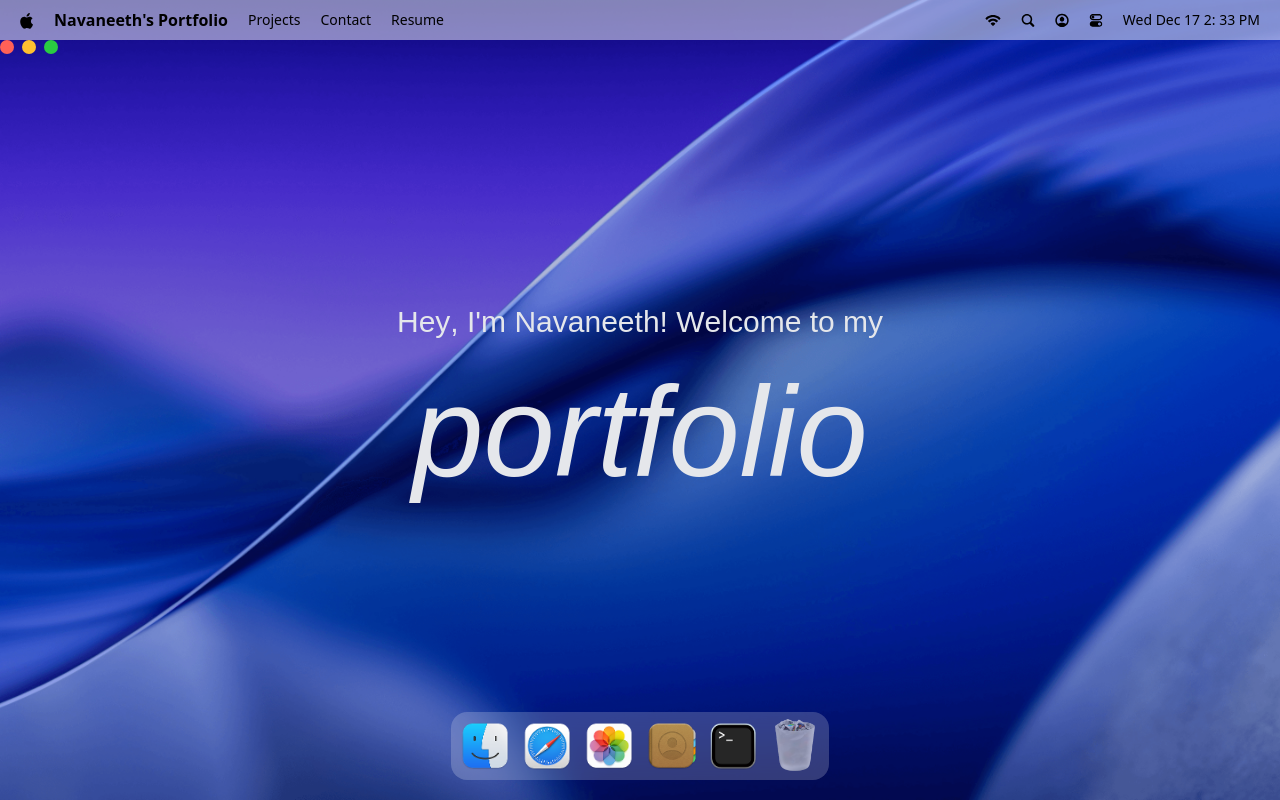
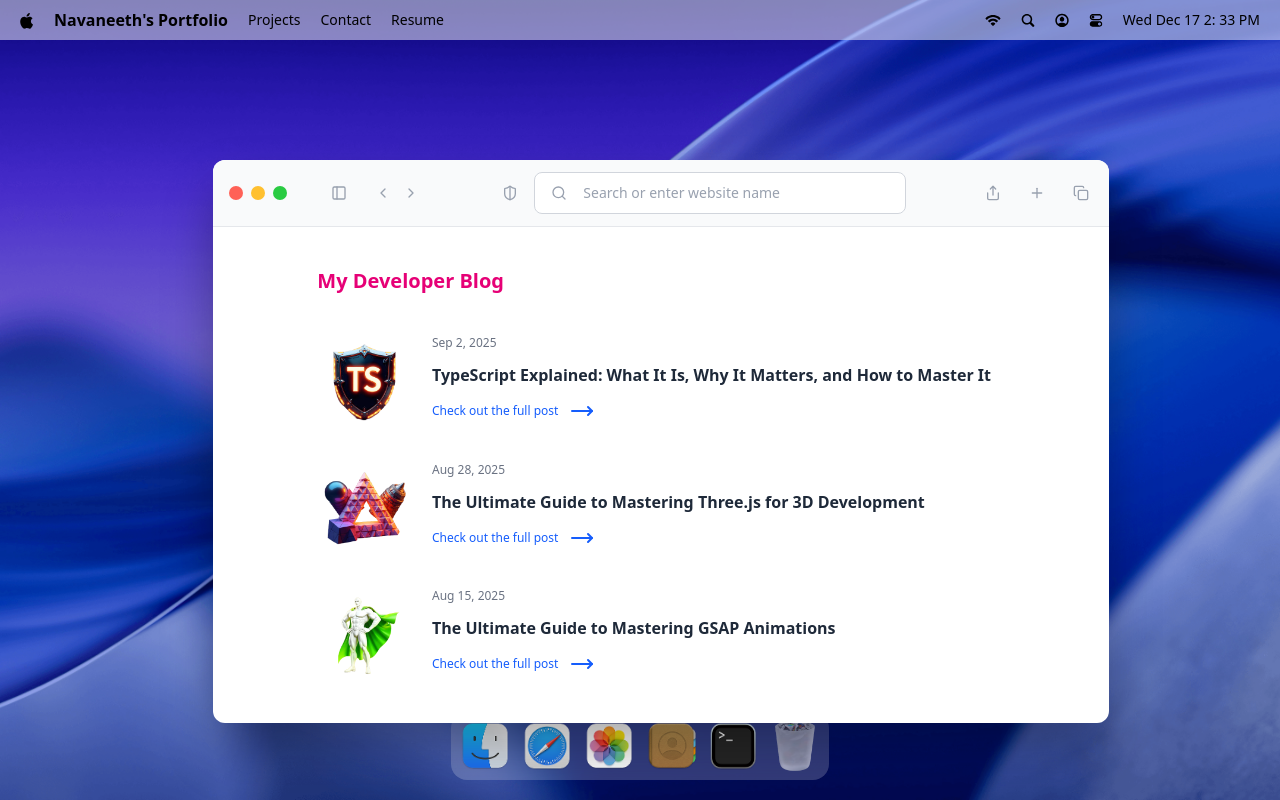
Before and after one commit to Navaneeth1235/MACOS_PORTFOLIO, a React (Vite) app: page / in a window 1280 px wide. Both pictures are taken after a click on the button 547 px from the left and 746 px from the top of the page. Built offline with nearby package versions, Linux system fonts and the light colour scheme; a web font is replaced by a local one.

Commit message:
added the blog content & working

```diff
--- a/src/App.jsx
+++ b/src/App.jsx
@@ -3,7 +3,7 @@
 import gsap from "gsap";
 
 import {Welcome, Navbar, Dock, WindowControls} from "#components"
-import { Terminal } from '#windows';
+import { Terminal, Safari } from '#windows';
 
 gsap.registerPlugin(Draggable);
 
@@ -14,7 +14,7 @@
       <Welcome/>
       <Dock/>
       <Terminal/>
-      <WindowControls/>
+      <Safari/>
     </main>
   )
 }
--- /dev/null
+++ b/src/windows/Safari.jsx
@@ -0,0 +1,65 @@
+import { WindowControls } from "#components"
+import { blogPosts } from "#constant";
+import  WindowWrapper  from "#hoc/WindowWrapper";
+import { ChevronLeft, ChevronRight, Copy, Plus, Share, PanelLeft, ShieldHalf, Search, MoveRight  } from "lucide-react";
+
+const Safari = () => {
+  return (
+  <>
+    <div id = "window-header">
+      <WindowControls target = "safari"/>
+
+      <PanelLeft className = "ml-10 icon"/>
+
+      <div className="flex items-center gap-1 ml-5">
+        <ChevronLeft className="icon"/>
+        <ChevronRight className="icon"/>
+      </div>
+
+      <div className="flex-1  flex-center gap-3">
+        <ShieldHalf className = 'icon'/>
+        <div className="search">
+            <Search className="icon"/>
+            <input
+            type="text"
+            placeholder = "Search or enter website name"
+            className="flex-1" />
+        </div>
+      </div>
+
+      <div className="flex items-center gap-5">
+        <Share className= "icon"/>
+        <Plus className= "icon"/>
+        <Copy className= "icon"/>
+
+      </div>
+    </div>
+
+    <div className="blog">
+        <h2>My Developer Blog</h2>
+        <div className="space-y-8">
+            {blogPosts.map (({id, image, title, date, link}) => (
+               <div key = {id} className="blog-post">
+                <div className="col-span-2">
+                    <img src={image} alt= {title} />
+                </div>
+                <div className="content">
+                    <p>{date}</p>
+                    <h3>{title}</h3>
+                    <a href={link} target="_blank" rel = "noopener noreferrer">
+                        Check out the full post <MoveRight className = "icon-hover"/>
+                    </a>
+
+                </div>
+               </div>
+            ))}
+        </div>
+
+    </div>
+    </>
+    );
+};
+
+const SafariWindow = WindowWrapper(Safari, 'safari');
+
+export default SafariWindow;
--- a/src/windows/index.js
+++ b/src/windows/index.js
@@ -1 +1,2 @@
 export { default as Terminal } from "./Terminal.jsx";
+export { default as Safari } from "./Safari.jsx";
```
